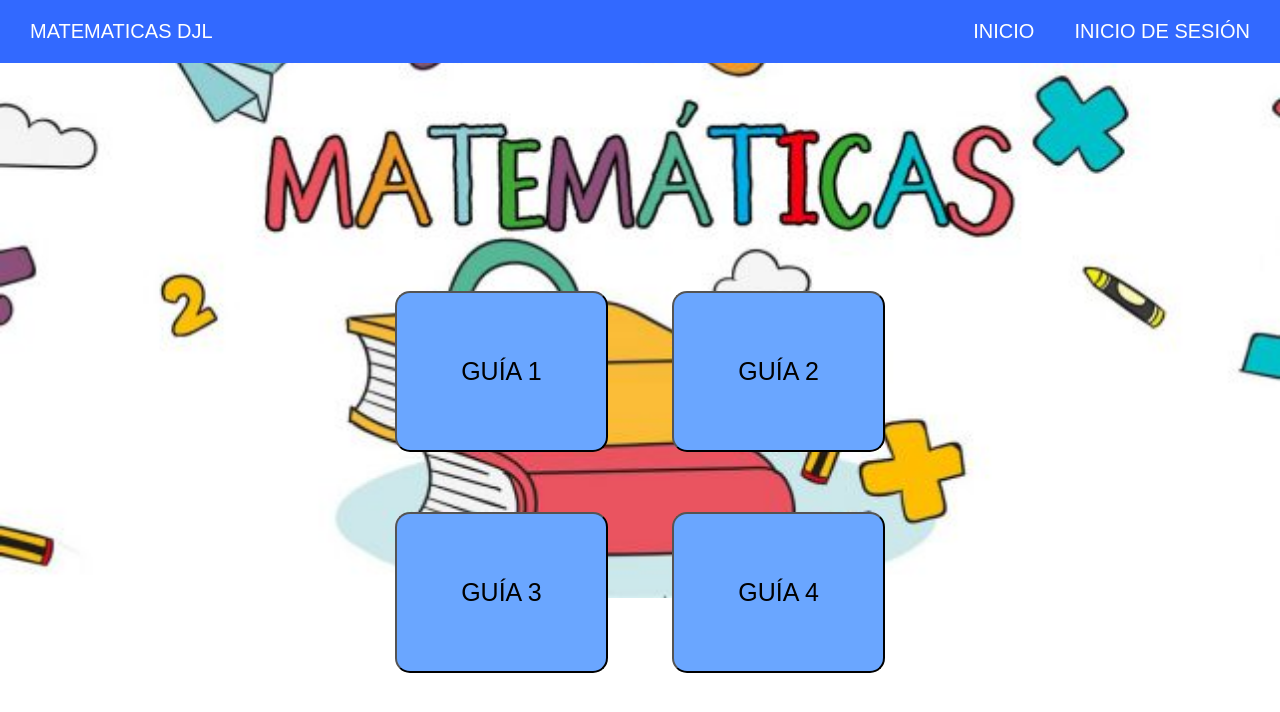
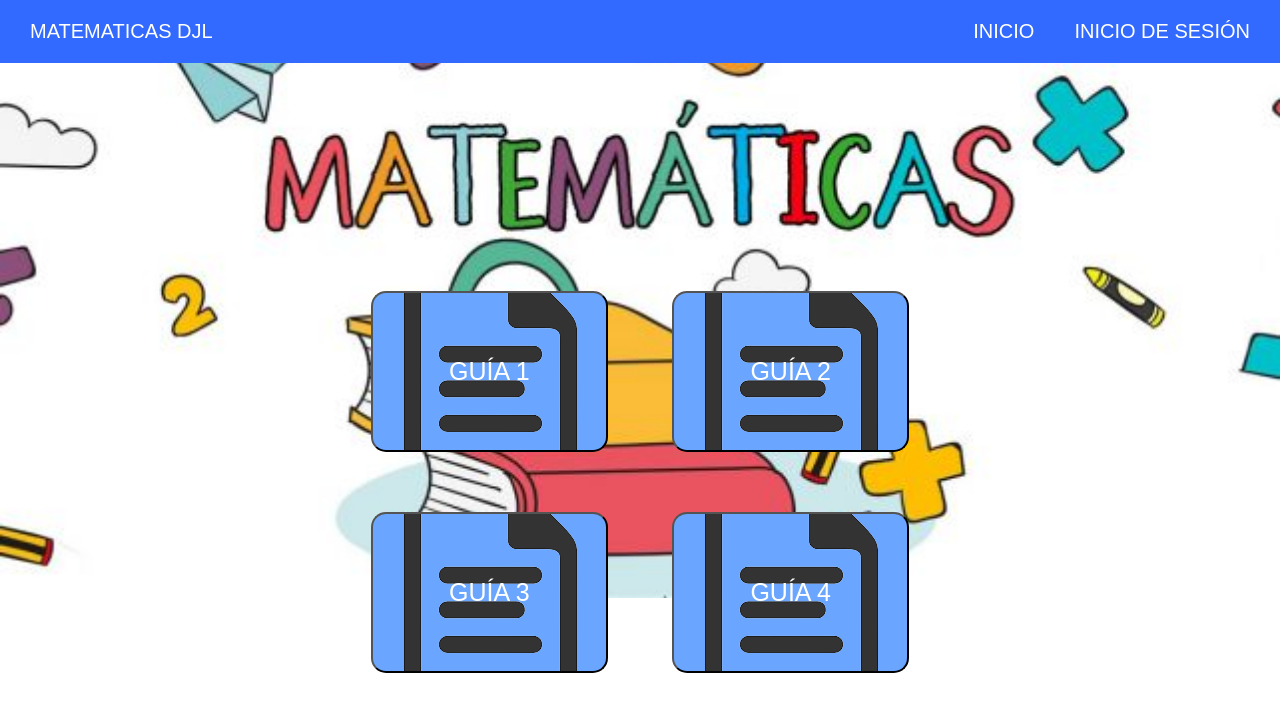
Before and after one commit to Diego8541265/matematicaDJL, a PHP site: page /Guias.html in a window 1280 px wide. Shown: the top 712 px of the page. Run offline with PHP 8.4, Linux system fonts and the light colour scheme.

Commit message:
123456789

```diff
--- a/Guias.css
+++ b/Guias.css
@@ -52,9 +52,14 @@ body {
   margin-top: 900px;
 }
 .boton{
+  width: 237px;
   padding: 5%;
   margin: 30px;
   background-color: #6aa6ff;
   font-size: 25px;
   border-radius: 15px;
+  background-image: url("img/logo_guias-removebg-preview.png");
+  background-position: 5px;
+  background-repeat: no-repeat;
+  color: #ffffff;
 }
```
